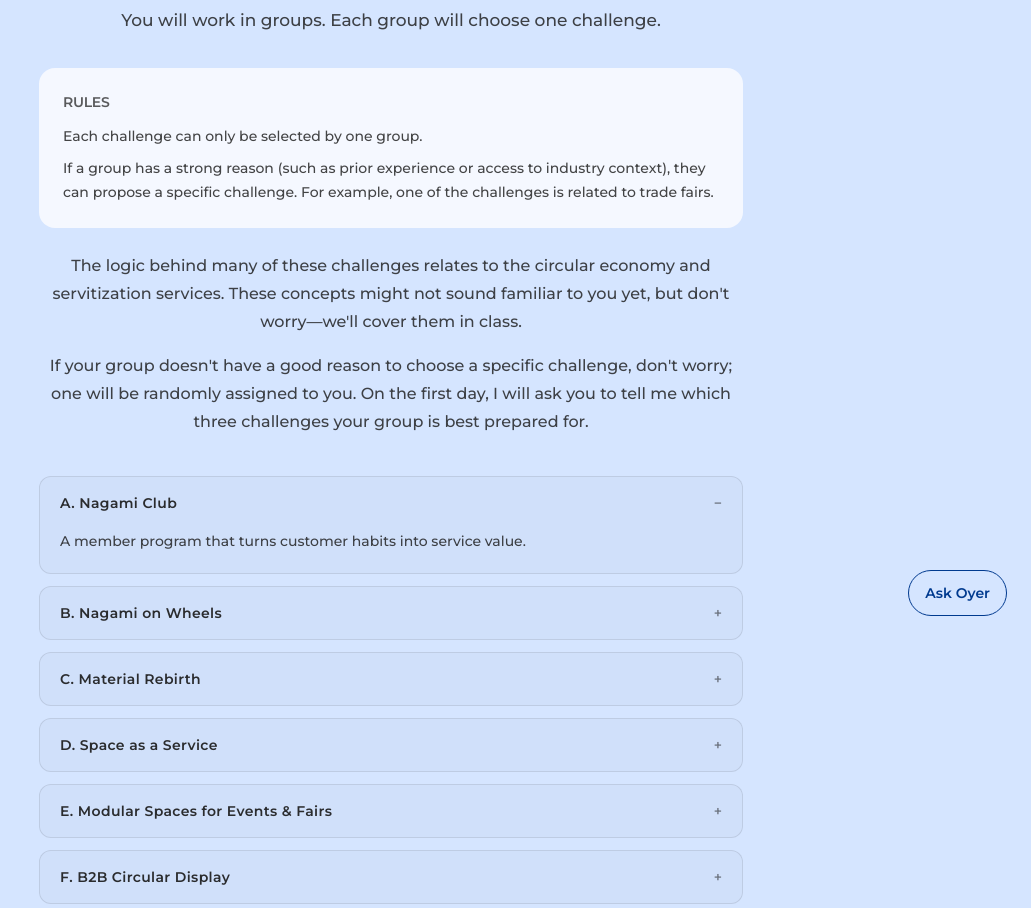
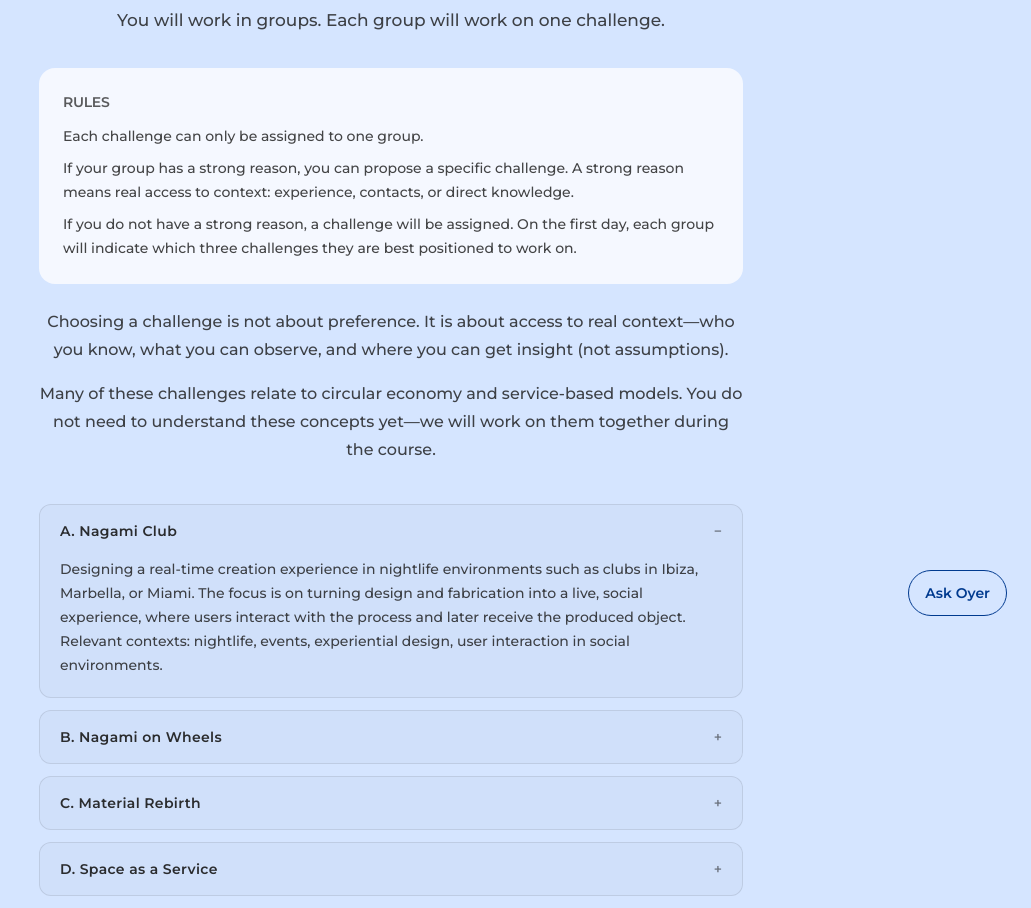
Before and after one commit to OyerC/good-services-onboarding, a Next.js app: page /onboarding/challenges in a window 1280 px wide. Shown: the part 160-1068 px from the top of the page, without its empty margins (249-1280 px from the left). Built offline with nearby package versions, Linux system fonts and the light colour scheme; no server answers.

Commit message:
New Copy

```diff
--- a/app/onboarding/challenges/page.tsx
+++ b/app/onboarding/challenges/page.tsx
@@ -18,67 +18,86 @@
       {
         letter: "A.",
         title: "Nagami Club",
-        description: "A member program that turns customer habits into service value.",
+        description:
+          "Designing a real-time creation experience in nightlife environments such as clubs in Ibiza, Marbella, or Miami. The focus is on turning design and fabrication into a live, social experience, where users interact with the process and later receive the produced object. Relevant contexts: nightlife, events, experiential design, user interaction in social environments.",
       },
       {
         letter: "B.",
         title: "Nagami on Wheels",
-        description: "A mobile showroom that delivers demos and collects real constraints.",
+        description:
+          "A mobile version of Nagami’s studio that brings design and fabrication to universities, companies, fairs, or underserved territories. The focus is not just demonstration, but activation: workshops, participation, and engagement. Relevant contexts: education, events, outreach, community activation, mobile experiences.",
       },
       {
         letter: "C.",
         title: "Material Rebirth",
-        description: "Design for reuse: circular material flows and refurbishment services.",
+        description:
+          "Transforming damaged objects into unique pieces using Nagami materials, inspired by the philosophy of kintsugi. The challenge is to redesign repair as something meaningful, visible, and valuable. Relevant contexts: sustainability, repair culture, emotional design, circular economy.",
       },
       {
         letter: "D.",
         title: "Space as a Service",
-        description: "Offer spaces on-demand with performance metrics tied to outcomes.",
+        description:
+          "Moving from designing objects to designing complete spatial experiences: entrances, flows, atmospheres, and identity. The challenge is to think in terms of how people move, perceive, and interact within a space. Relevant contexts: architecture, retail, exhibitions, spatial storytelling.",
       },
       {
         letter: "E.",
         title: "Modular Spaces for Events & Fairs",
-        description: "Reusable modular setups designed for fast assembly and reuse cycles.",
+        description:
+          "Designing modular systems for stands, installations, and temporary spaces that can be reused and adapted over time. The goal is to turn one-off installations into evolving assets. Relevant contexts: trade fairs, events, exhibitions, temporary architecture.",
       },
       {
         letter: "F.",
-        title: "B2B Circular Display",
-        description: "Trade-ready display systems that circulate through partners and time.",
+        title: "Urban Boundaries",
+        description:
+          "Redefining urban outdoor spaces through Nagami structures that shape terraces and public areas. The focus is on creating identity and presence in the city through form and structure. Relevant contexts: urban design, hospitality, public space, city experience.",
       },
       {
         letter: "G.",
-        title: "Queue as a Service",
-        description: "Manage wait times and capacity as a measurable service for users.",
+        title: "B2B Circular Display",
+        description:
+          "A subscription-based model where brands access display elements previously used by high-end clients. The challenge is to rethink reuse as a premium, desirable system. Relevant contexts: retail, branding, sustainability, B2B services.",
       },
       {
         letter: "H.",
-        title: "Nagami Experience Lab",
-        description: "A test environment that prototypes service journeys with real feedback.",
+        title: "Queue as a Service",
+        description:
+          "Transforming waiting time into an experience that creates value instead of frustration. The challenge is to redesign how people wait in contexts such as retail, museums, or events. Relevant contexts: service design, customer experience, public interaction.",
       },
       {
         letter: "I.",
-        title: "Nagami Rotation Club",
-        description: "Rotate products over time to extend lifespan and reduce waste.",
+        title: "Nagami Experience Lab",
+        description:
+          "An immersive experience in Ávila where teams co-design and produce with Nagami. The focus is on combining process, place, and learning into a meaningful experience. Relevant contexts: experiential learning, workshops, B2B experiences.",
       },
       {
         letter: "J.",
-        title: "Nagami as a Service",
-        description: "Transform ownership into outcomes with subscriptions and lifecycle support.",
+        title: "Nagami Rotation Club",
+        description:
+          "A subscription model where users access rotating pieces instead of owning them. The challenge is to design a system based on access, not ownership. Relevant contexts: subscription services, product-service systems, circular economy.",
       },
       {
         letter: "K.",
-        title: "Event Loop",
-        description: "Close the loop by converting event data into better circular operations.",
+        title: "Nagami as a Service",
+        description:
+          "A model where companies access furniture as a service, including installation, maintenance, and updates. The focus is on long-term relationships instead of one-time transactions. Relevant contexts: B2B services, leasing models, lifecycle design.",
       },
       {
         letter: "L.",
-        title: "Objects with Soul",
-        description: "Build emotional attachment through responsible design and meaningful service.",
+        title: "Event Loop",
+        description:
+          "A system where objects accumulate history across different events. The value lies not only in the object, but in the story it carries. Relevant contexts: storytelling, events, brand experience, narrative design.",
       },
       {
         letter: "M.",
+        title: "Objects with Soul",
+        description:
+          "Tracking the history of each object: origin, use, and ownership. The goal is to connect design with emotional and cultural value. Relevant contexts: traceability, sustainability, emotional design.",
+      },
+      {
+        letter: "N.",
         title: "Co-Creation Services",
-        description: "Invite customers and partners into the process to improve fit and impact.",
+        description:
+          "Allowing clients to actively participate in the design process. The focus is on turning design into a shared experience rather than a delivered product. Relevant contexts: co-creation, participatory design, client engagement.",
       },
     ],
     [],
@@ -92,54 +111,50 @@
         <header className="stagger-item text-center" style={stagger(0)}>
           <h1 className="text-4xl font-semibold tracking-tight">The Challenge</h1>
           <p className="mt-6 text-base leading-7 text-foreground/80 sm:text-[1.0625rem] sm:leading-8">
-            You will work in groups. Each group will choose one challenge.
+            You will work in groups. Each group will work on one challenge.
           </p>
         </header>
 
-        <section
-          className="stagger-item mt-8 rounded-2xl bg-tint px-6 py-6"
-          style={stagger(1)}
-        >
+        <section className="stagger-item mt-8 rounded-2xl bg-tint px-6 py-6" style={stagger(1)}>
           <h2 className="text-sm font-semibold uppercase tracking-wide text-foreground/70">
             Rules
           </h2>
           <ul className="mt-3 space-y-2 text-sm leading-6 text-foreground/80">
-            <li>Each challenge can only be selected by one group.</li>
+            <li>Each challenge can only be assigned to one group.</li>
             <li>
-              If a group has a strong reason (such as prior experience or access to industry
-              context), they can propose a specific challenge. For example, one of the challenges
-              is related to trade fairs.
+              If your group has a strong reason, you can propose a specific challenge. A strong
+              reason means real access to context: experience, contacts, or direct knowledge.
+            </li>
+            <li>
+              If you do not have a strong reason, a challenge will be assigned. On the first day,
+              each group will indicate which three challenges they are best positioned to work on.
             </li>
           </ul>
         </section>
 
-        <section
-          className="stagger-item mt-6 text-center"
-          style={stagger(2)}
-        >
+        <section className="stagger-item mt-6 text-center" style={stagger(2)}>
           <p className="text-base leading-7 text-foreground/80">
-            The logic behind many of these challenges relates to the circular economy and
-            servitization services. These concepts might not sound familiar to you yet, but
-            don&apos;t worry—we&apos;ll cover them in class.
+            Choosing a challenge is not about preference. It is about access to real context—who
+            you know, what you can observe, and where you can get insight (not assumptions).
           </p>
           <p className="mt-4 text-base leading-7 text-foreground/80">
-            If your group doesn&apos;t have a good reason to choose a specific challenge, don&apos;t
-            worry; one will be randomly assigned to you. On the first day, I will ask you to
-            tell me which three challenges your group is best prepared for.
+            Many of these challenges relate to circular economy and service-based models. You do
+            not need to understand these concepts yet—we will work on them together during the
+            course.
           </p>
         </section>
 
-        <section
-          className="stagger-item mt-10"
-          style={stagger(3)}
-        >
+        <section className="stagger-item mt-10" style={stagger(3)}>
           <div className="flex flex-col gap-3">
             {challenges.map((c) => {
               const isOpen = openLetter === c.letter;
               const contentId = `challenge-${c.letter.replace(".", "")}-content`;
 
               return (
-                <div key={c.letter} className="rounded-xl border border-foreground/10 bg-foreground/[0.02]">
+                <div
+                  key={c.letter}
+                  className="rounded-xl border border-foreground/10 bg-foreground/[0.02]"
+                >
                   <button
                     type="button"
                     className="flex w-full items-center justify-between gap-4 px-5 py-4 text-left"
--- a/app/onboarding/next/page.tsx
+++ b/app/onboarding/next/page.tsx
@@ -2,12 +2,9 @@
   return (
     <div className="min-h-screen screen-breathe screen-breathe-final text-foreground">
       <main className="mx-auto flex w-full max-w-xl flex-col items-center px-6 pb-16 pt-6 text-center sm:pt-8">
-        <h1 className="text-4xl font-semibold tracking-tight">
-          Ready to start
-        </h1>
+        <h1 className="text-4xl font-semibold tracking-tight">Ready to start</h1>
         <p className="mt-6 max-w-prose text-base leading-7 text-foreground/80 sm:text-[1.0625rem] sm:leading-8">
-          This is a placeholder for the next onboarding step. Tell me
-          what you want here and I’ll wire it up.
+          For now, you don&apos;t need to do anything. Just take a moment and think about it.
         </p>
       </main>
     </div>
--- a/app/page.tsx
+++ b/app/page.tsx
@@ -23,7 +23,7 @@
           className="stagger-item mt-4 text-4xl font-semibold tracking-tight"
           style={stagger(1)}
         >
-          Good Services
+          GOOD SERVICES
         </h1>
         <h2
           className="stagger-item mt-2 text-lg font-medium text-foreground/80"
@@ -36,8 +36,11 @@
           className="stagger-item mt-6 max-w-prose text-base leading-7 text-foreground/80 sm:text-[1.0625rem] sm:leading-8"
           style={stagger(3)}
         >
-          This course is about designing services that work in the real
-          world.
+          Master in Creative Direction, Content &amp; Branding
+          <br />
+          <br />
+          This course is about designing services that work in the real world, and are good for
+          the planet.
         </p>
       </main>
       <CourseAssistantClient />
```
Also changed, not shown: app/onboarding/client/page.tsx (+6 -9 lines), app/onboarding/magic-wand/page.tsx (+27 -11 lines).
